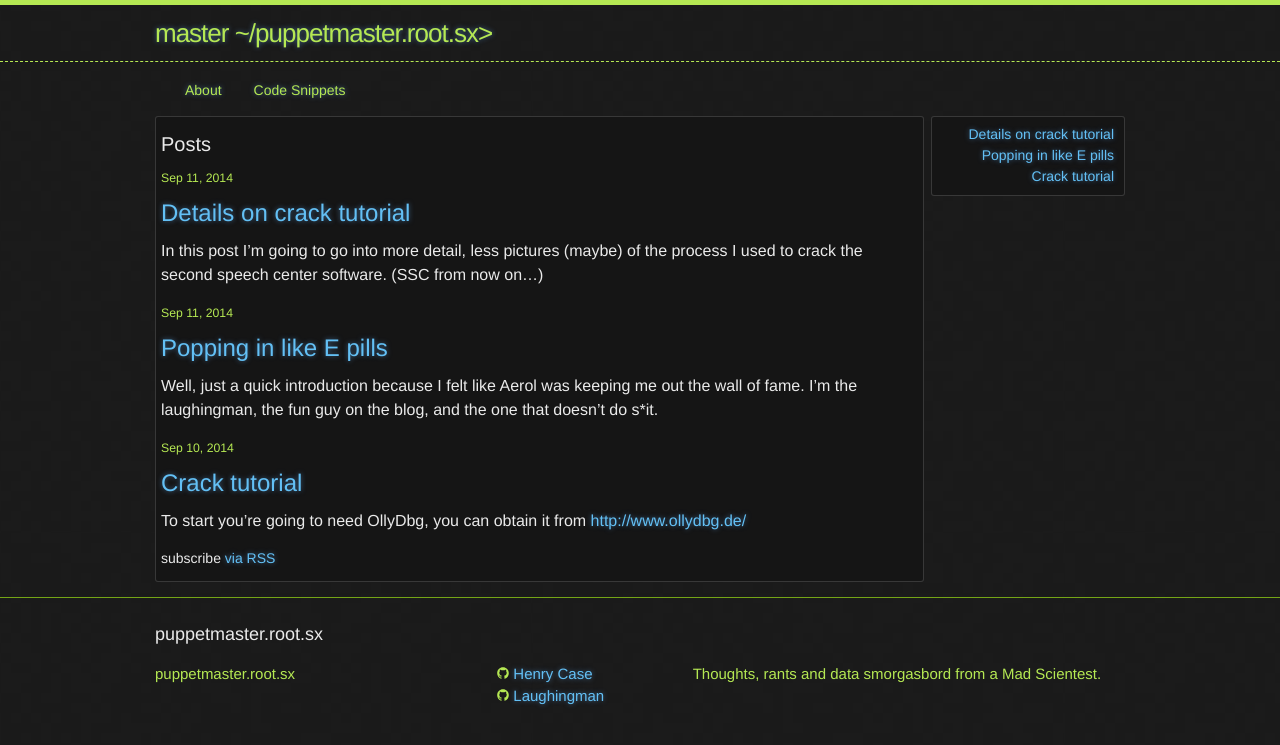
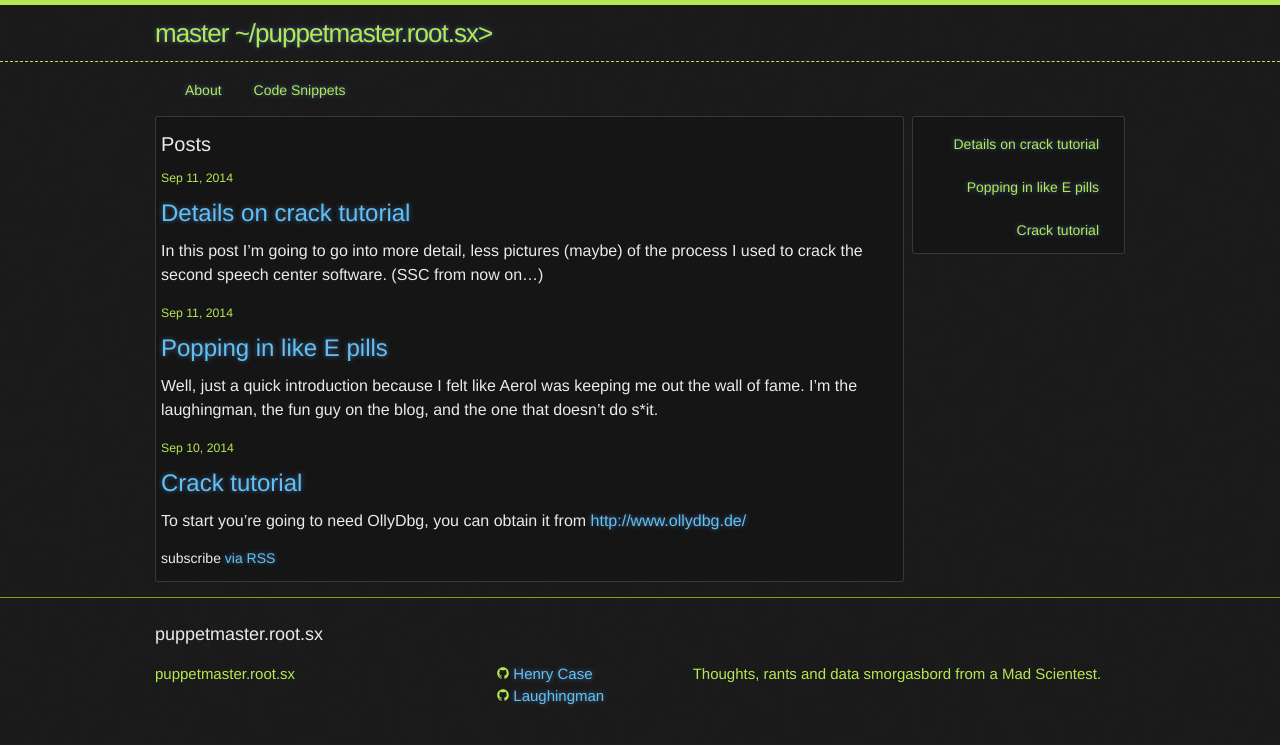
Before and after one commit to Aerol/Aerol.github.io, a Jekyll site: the page built from index.html, in a window 1280 px wide. Shown: the top 745 px of the page. Built offline with Jekyll 4.4.1, drawn with Linux system fonts in a browser that asks for light colours; nearby versions of some CDN libraries.

Commit message:
Tweaking layout with bootstrap stuff

```diff
--- a/_layouts/default.html
+++ b/_layouts/default.html
@@ -25,7 +25,7 @@
         {{ content }}
         <div class="sidebar">
           <div class="posts">
-            <ul>
+            <ul class="nav nav-pills nav-stacked">
               {% for post in site.posts %}
               <li><a href="{{ post.url | prepend: site.baseurl }}">{{ post.title }}</a></li>
               {% endfor %}
--- a/_sass/_layout.scss
+++ b/_sass/_layout.scss
@@ -105,13 +105,13 @@
   padding: 5px;
   border: 1px solid rgba(255, 255, 255, 0.15);
   border-radius: 3px;
-  width: 78%;
+  width: 76%;
   background: $background-color;
 }
 
 .sidebar {
   float: right;
-  width: 20%;
+  width: 22%;
 
   > .navigation, .posts, .tags {
     text-align: right;
```
